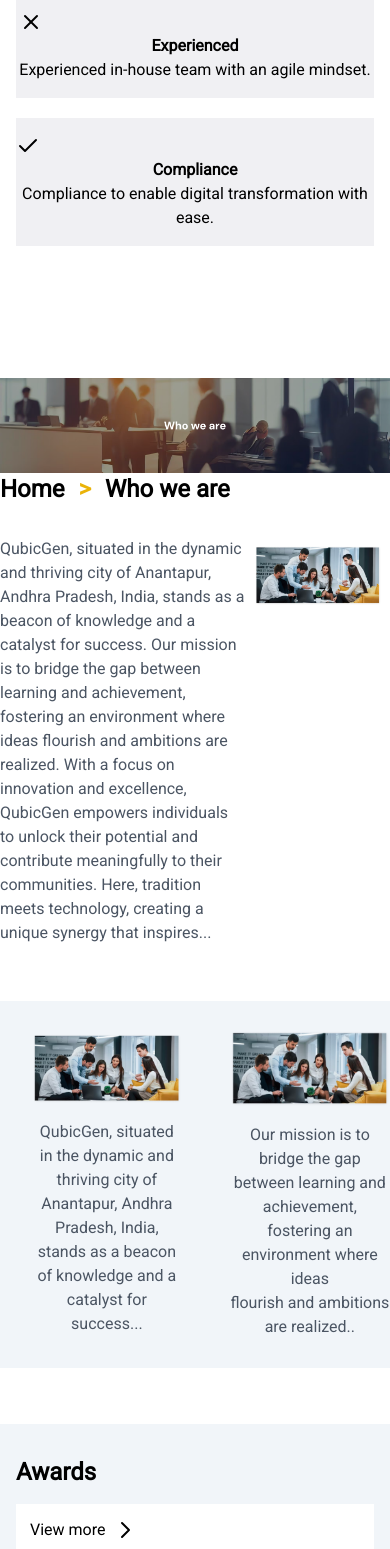
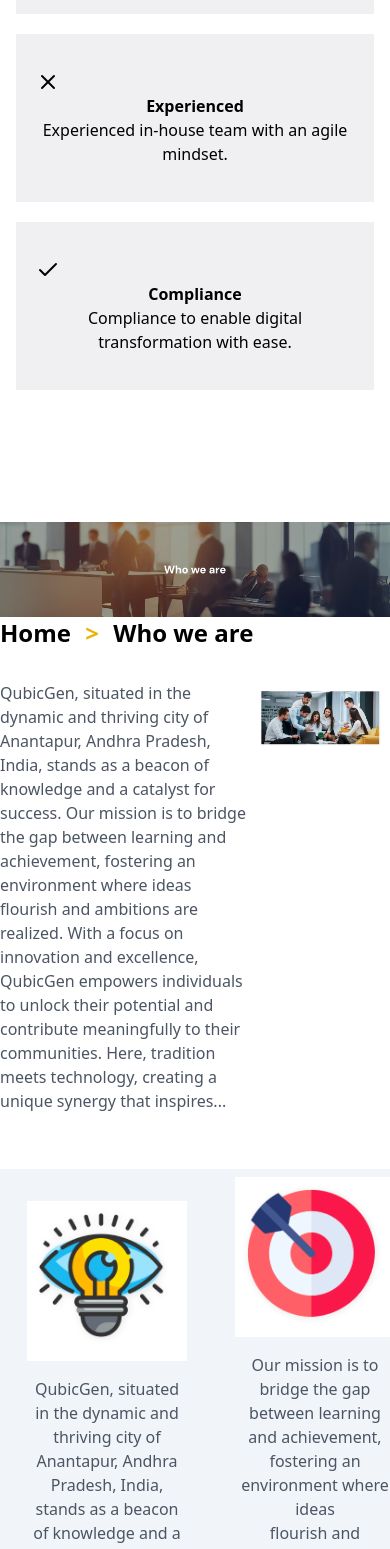
Before and after one commit to pmdnawaz1/qubic-gen, a Next.js app: page /whoweare in a window 390 px wide. Shown: the part 400-1949 px from the top of the page. Built offline with nearby package versions, Linux system fonts and the light colour scheme.

Commit message:
fix: responsive changes

```diff
--- a/components/component/Footer.jsx
+++ b/components/component/Footer.jsx
@@ -17,9 +17,9 @@
     setEmail('');
   };
   return (
-    <div className="absolute sm:relative w-full max-w-fit sm:w-full">
+    <div className="absolute sm:relative w-full sm:w-full">
        <div className='flex mt-5 sm:mt-5 py-8 sm:grid sm:grid-cols-2   sm:py-0 sm: w-full sm:w-3/4 sm:mx-auto items-center sm:gap-0 bg-[#062d42] rounded-none sm:rounded-full  h-20 sm:absolute sm:z-10 sm:top-[-37px] sm:left-0 sm:right-0' >
-      <h4 className=" sm:text-2xl w-full text-center mr-5 sm:mr-0 sm:ml-10 sm:max-w-fit sm:w-full text-white font-semibold ">Subscribe to Newsletter</h4>
+      <h4 className=" sm:text-2xl text-sm w-full text-center mr-5 sm:mr-0 sm:ml-10 sm:max-w-fit sm:w-full text-white font-semibold ">Subscribe to Newsletter</h4>
       <form onSubmit={handleSubmit} className="flex items-center sm:ml-0 sm:mr-0 ml-10">
         <input
           type="email"
@@ -36,7 +36,7 @@
     </div>
     <div className="bg-[#650e32] text-white sm:top-[20px] absolute  sm:relative sm:mt-10 mt-5 ">
       <div className="container mx-auto px-6  py-8">
-        <div className="grid grid-cols-1 md:grid-cols-3 sm:mt-20 gap-8">
+        <div className="grid grid-cols-1 md:grid-cols-4 sm:mt-20 gap-8">
           <div>
             <h2 className="text-2xl font-bold mb-2">QubicGen</h2>
             <p className="mb-4">Unlock Your Thoughts</p>
--- a/components/component/Header.jsx
+++ b/components/component/Header.jsx
@@ -305,7 +305,7 @@
             </div>
           </div>
 
-                    <div className="relative top-[-100px] firstcard">
+                    <div className="relative top-[-100px] firstcard ">
             <motion.section
               initial={{ opacity: 0, y: 20 }}
               animate={{ opacity: 1, y: 0 }}
@@ -319,7 +319,7 @@
                   transition={{ duration: 0.5, delay: 0.3 }}
                   className="bg-[#F0F0F3] py-4 text-black flex flex-col items-center md:items-start"
                 >
-                  <div className="text-center md:text-left">
+                  <div className="text-center p-5 md:text-left">
                     <BaselineIcon className="h-6 w-6" />
                     <h3 className="font-bold">Reliable</h3>
                     <p>Reliable to be the voice of your business for the digital future.</p>
@@ -331,7 +331,7 @@
                   transition={{ duration: 0.5, delay: 0.5 }}
                   className="bg-[#F0F0F3] py-4 text-black flex flex-col items-center md:items-start"
                 >
-                  <div className="text-center md:text-left">
+                  <div className="text-center p-5 md:text-left">
                     <XIcon className="h-6 w-6" />
                     <h3 className="font-bold">Experienced</h3>
                     <p>Experienced in-house team with an agile mindset.</p>
@@ -343,7 +343,7 @@
                   transition={{ duration: 0.5, delay: 0.7 }}
                   className="bg-[#F0F0F3] py-4 text-black flex flex-col items-center md:items-start"
                 >
-                  <div className="text-center md:text-left">
+                  <div className="text-center p-5 md:text-left">
                     <CheckIcon className="h-6 w-6" />
                     <h3 className="font-bold">Compliance</h3>
                     <p>Compliance to enable digital transformation with ease.</p>
--- a/components/component/SecondCard.jsx
+++ b/components/component/SecondCard.jsx
@@ -29,25 +29,18 @@
 
   return (
     <div className="bg-[#062d42] md:-mt-10 py-8 secondcard" data-aos="fade-up">
-      <div className="container mx-auto px-4 flex flex-col md:flex-row">
-        <div className="w-full md:w-1/2">
+      <div className="container mx-auto px-4 flex flex-col h-96 sm:h-48 md:flex-row">
+        <div className="w-full md:w-1/2 flex items-center">
           <h2 className="text-2xl font-bold text-white">Why QubicGen</h2>
           <button
-            className="flex items-center text-white mt-4 bg-[#7b0032] p-3.5 hover:underline"
+            className=" items-center text-white bg-[#7b0032] h-15 m-5 p-4  hover:underline"
             variant="outline"
             href="#"
           >
-            Get to know us more
-            <svg
-              xmlns="http://www.w3.org/2000/svg"
-              className="h-6 w-6 ml-2"
-              fill="none"
-              viewBox="0 0 24 24"
-              stroke="currentColor"
-            >
-              <path strokeLinecap="round" strokeLinejoin="round" strokeWidth="2" d="M9 5l7 7-7 7"></path>
-            </svg>
+            Get to know us more &gt;
+
           </button>
+
         </div>
         <p className="text-white mt-4 md:ml-12 md:w-1/2">
         {displayText}
--- a/components/component/awards.jsx
+++ b/components/component/awards.jsx
@@ -12,15 +12,18 @@
 export default function Awards() {
   return (
     <section className="container bg-slate-100 mx-auto mt-14 px-4 py-8">
-     <div className='flex justify-end flex-col'>
+     <div className='flex justify-center items-center'>
+      <div className='flex flex-col'>
      <h2 className="text-2xl font-bold">Awards</h2>
+     <div className="h-2 w-12 bg-[#FFD700]" />
+     </div>
      <button
-            className="flex items-center text-black hover:bg-[#7b0032] mt-4 bg-[#ffffff] p-3.5 hover:underline"
+            className=" ml-auto"
             variant="outline"
             href="#"
           >
-            View more
-            <svg
+            View more &gt;
+            {/* <svg
               xmlns="http://www.w3.org/2000/svg"
               className="h-6 w-6 ml-2"
               fill="none"
@@ -28,11 +31,10 @@
               stroke="currentColor"
             >
               <path strokeLinecap="round" strokeLinejoin="round" strokeWidth="2" d="M9 5l7 7-7 7"></path>
-            </svg>
+            </svg> */}
           </button>
 
      </div>
-      <div className="h-2 w-24 bg-[#FFD700] mb-12" />
       <div className="flex justify-between items-center mt-4 overflow-hidden">
         <div className="flex space-x-4 justify-between animate-scroll">
           <div className="flex space-x-4">
--- a/pages/_app.js
+++ /dev/null
@@ -1,14 +0,0 @@
-import { Roboto } from 'next/font/google'
-
-const roboto = Roboto({
-  weight: '400',
-  subsets: ['latin'],
-})
-
-export default function MyApp({ Component, pageProps }) {
-  return (
-    <main className={roboto.className}>
-      <Component {...pageProps} />
-    </main>
-  )
-}
--- a/pages/whoweare/index.js
+++ b/pages/whoweare/index.js
@@ -6,7 +6,8 @@
 import Header from "../../components/component/Header";
 import Footer from "@/components/component/Footer";
 import Awards from "../../components/component/awards";
-import tesla from "../../public/images/whoweare.png";
+import bulb from "../../public/images/bulb.png";
+import target from "../../public/images/target.png";
 
 
 const WhoWeAre = () => {
@@ -49,7 +50,9 @@
 
         <div className="flex justify-center items-center space-x-4 my-8 bg-slate-100">
           <div className="flex flex-col items-center p-8">
-            <Image src={tesla} alt="QubicGen Logo" width={448} height={102} />
+           <div className="h-40 w-40 bg-white">
+           <Image src={bulb} alt="QubicGen Logo" width={150} height={150} />
+           </div>
             <div className="mt-4 text-center">
               <p className="text-gray-600">
                 QubicGen, situated in the dynamic and thriving city of <br />
@@ -59,7 +62,9 @@
             </div>
           </div>
           <div className="flex flex-col items-center">
-            <Image src={tesla} alt="Lightbulb Idea" width={448} height={102} />
+            <div className="h-40 w-40 bg-white">
+            <Image src={target} alt="Lightbulb Idea" width={150} height={150} />
+           </div>
             <div className="mt-4 text-center">
               <p className="text-gray-600">
                 Our mission is to bridge the gap between learning and
```
Also changed, not shown: public/images/bulb.png (added), public/images/target.png (added).
